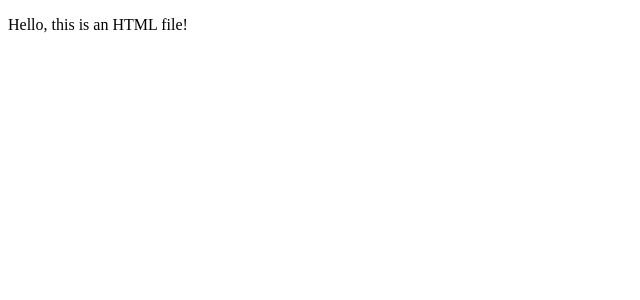
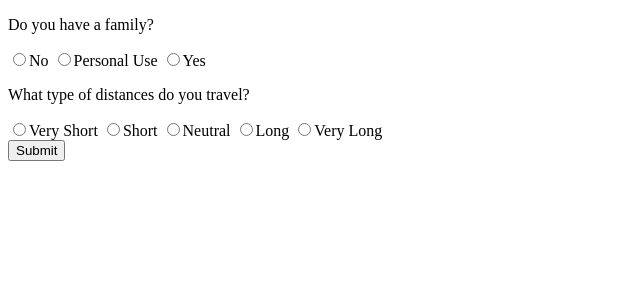
Before and after one commit to emarakakis/utility-multiagent, a Flask app: page / in a window 1280 px wide. Shown: the top 300 px of the page, without its empty margins (0-640 px from the left). Run offline with Flask 3, Linux system fonts and the light colour scheme.

Commit message:
Started on the radio selectors, and forms

```diff
--- a/myenv/app.py
+++ b/myenv/app.py
@@ -1,9 +1,12 @@
-from flask import Flask, render_template
+from flask import Flask, render_template, request
 
 app = Flask(__name__)
 
 @app.route('/', methods=['GET', 'POST'])
 def hello_world():
+    if request.method == 'POST':
+        test_input = request.form.get('test-input')  # Gets the value of 'test-input' from the form
+        print(f"{test_input}")
     return render_template('simple.html')
 
 if __name__ == '__main__':
--- a/myenv/templates/simple.html
+++ b/myenv/templates/simple.html
@@ -6,6 +6,22 @@
     <title>Document</title>
 </head>
 <body>
-    <p>Hello, this is an HTML file!</p>
+
+<form>
+    <p>Do you have a family?</p>
+    <input type="radio" id="family-no" name="family" value="no"><label for="family-no">No</label>
+    <input type="radio" id="family-neutral" name="family" value="neutral"><label for="family-neutral">Personal Use</label>
+    <input type="radio" id="family-yes" name="family" value="yes"><label for="family-yes">Yes</label>
+
+    <p>What type of distances do you travel?</p>
+    <input type="radio" id="distances-very-short" name="distances" value="very-short"><label for="distances-very-short">Very Short</label>
+    <input type="radio" id="distances-short" name="distances" value="short"><label for="distances-short">Short</label>
+    <input type="radio" id="distances-neutral" name="distances" value="neutral"><label for="distances-neutral">Neutral</label>
+    <input type="radio" id="distances-long" name="distances" value="long"><label for="distances-long">Long</label>
+    <input type="radio" id="distances-very-long" name="distances" value="very-long"><label for="distances-very-long">Very Long</label>
+
+    <br><button type="submit">Submit</button>
+</form>
+
 </body>
 </html>
```
